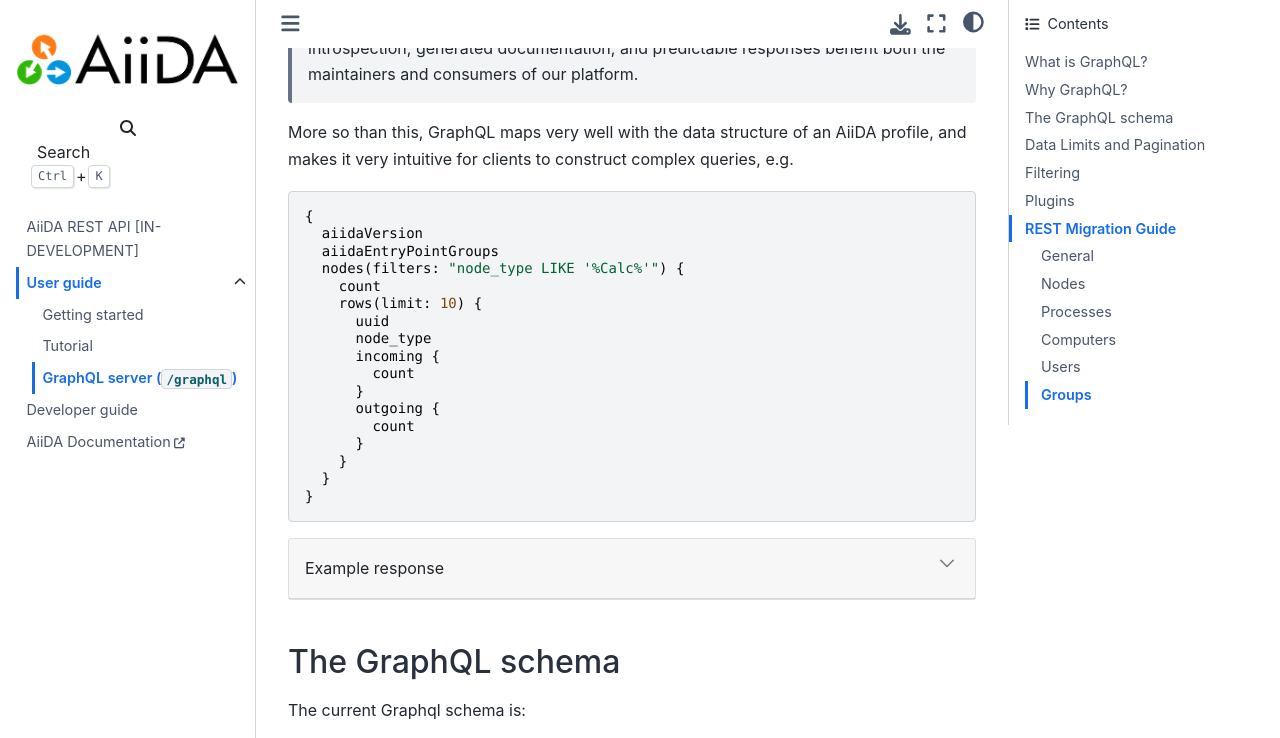
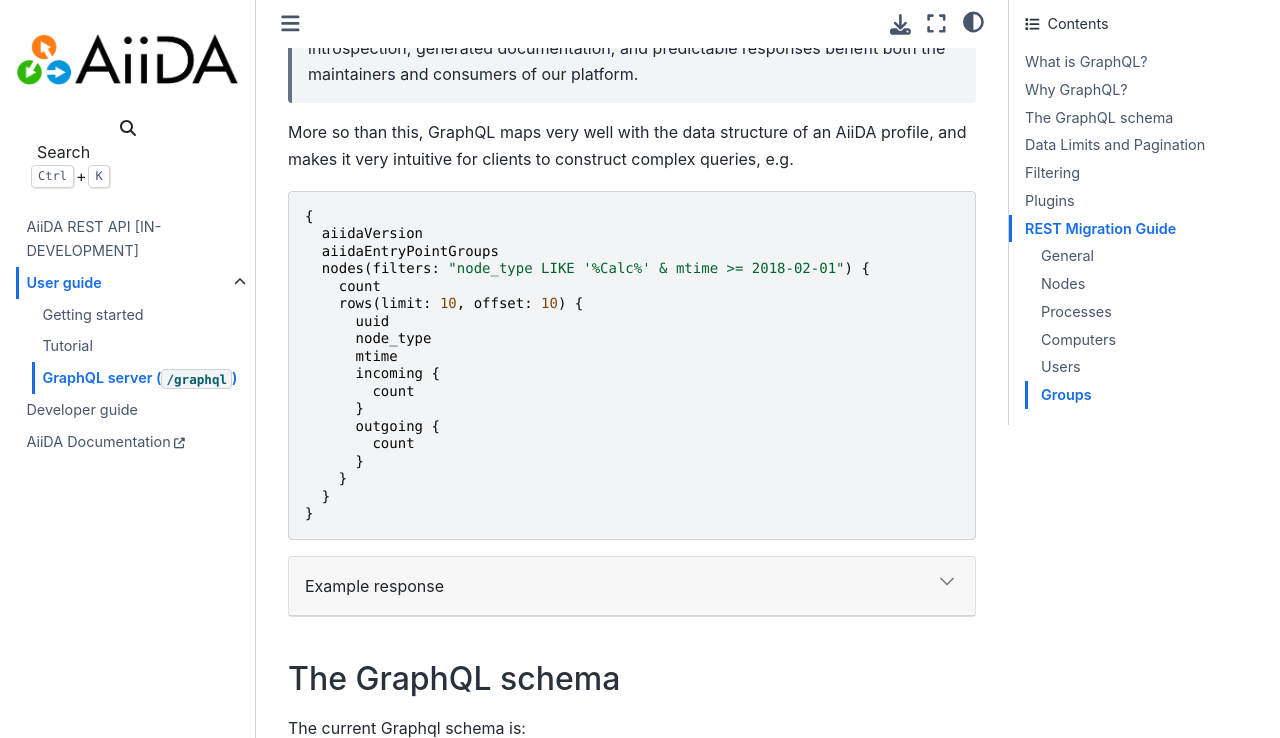
Before and after one commit to aiidateam/aiida-restapi, a Sphinx documentation site: the page built from docs/source/user_guide/graphql.md, in a window 1280 px wide and 900 px high, scrolled down 696 px, cut to the strip 0-738 px from the top of the window. Built offline with Sphinx 7.4.7 and the Sphinx Book theme 1.1.4, drawn with Linux system fonts in a browser that asks for light colours; pages that are not in the unit, such as notebooks, are missing from menus; some of the changed lines change nothing that is shown.

Commit message:
Update graphql.md

```diff
--- a/docs/source/user_guide/graphql.md
+++ b/docs/source/user_guide/graphql.md
@@ -26,11 +26,12 @@
 {
   aiidaVersion
   aiidaEntryPointGroups
-  nodes(filters: "node_type LIKE '%Calc%'") {
+  nodes(filters: "node_type LIKE '%Calc%' & mtime >= 2018-02-01") {
     count
-    rows(limit: 10) {
+    rows(limit: 10, offset: 10) {
       uuid
       node_type
+      mtime
       incoming {
         count
       }
@@ -69,58 +70,86 @@
       "count": 17784,
       "rows": [
         {
-          "uuid": "9505e71d-60a9-4d0a-ac44-b27ad42c5d66",
-          "node_type": "process.calculation.calcfunction.CalcFunctionNode.",
+          "uuid": "0f487263-999e-42dd-a71a-66ed6c4d39ba",
+          "node_type": "process.calculation.calcjob.CalcJobNode.",
+          "mtime": "2018-02-03T07:18:35.129525+01:00",
           "incoming": {
-            "count": 0
+            "count": 8
           },
           "outgoing": {
-            "count": 0
+            "count": 5
           }
         },
         {
-          "uuid": "6783928c-24a0-43c2-9b70-f48051222c60",
+          "uuid": "cff1e914-5a34-4930-9429-9dcc6d38feb1",
           "node_type": "process.calculation.calcfunction.CalcFunctionNode.",
+          "mtime": "2018-02-03T07:18:35.129813+01:00",
           "incoming": {
-            "count": 0
+            "count": 2
           },
           "outgoing": {
-            "count": 0
+            "count": 3
           }
         },
         {
-          "uuid": "70971dba-dce7-4272-ac52-3c1c5d1749b0",
+          "uuid": "2be5f351-6dd7-4a68-9873-4bc1b3b581fb",
           "node_type": "process.calculation.calcfunction.CalcFunctionNode.",
+          "mtime": "2018-02-03T07:18:35.129843+01:00",
           "incoming": {
-            "count": 1
+            "count": 2
           },
           "outgoing": {
-            "count": 1
+            "count": 3
           }
         },
         {
-          "uuid": "6af3f8a0-cf0d-4427-8472-f8907acfc87a",
+          "uuid": "3e4c9793-49f1-4165-85e1-beaba5a1c4f0",
+          "node_type": "process.calculation.calcfunction.CalcFunctionNode.",
+          "mtime": "2018-02-03T07:18:35.130197+01:00",
+          "incoming": {
+            "count": 2
+          },
+          "outgoing": {
+            "count": 2
+          }
+        },
+        {
+          "uuid": "3c397478-06af-4b76-8de8-a01fa7248d13",
+          "node_type": "process.calculation.calcfunction.CalcFunctionNode.",
+          "mtime": "2018-02-03T07:18:35.130550+01:00",
+          "incoming": {
+            "count": 2
+          },
+          "outgoing": {
+            "count": 3
+          }
+        },
+        {
+          "uuid": "d872a924-b831-4c91-92a9-59945544cea8",
           "node_type": "process.calculation.calcjob.CalcJobNode.",
+          "mtime": "2018-02-03T07:18:35.130714+01:00",
           "incoming": {
-            "count": 7
+            "count": 8
           },
           "outgoing": {
             "count": 4
           }
         },
         {
-          "uuid": "de98792b-ad78-4817-bf67-84630671e277",
+          "uuid": "dfe24253-9993-4abd-91c3-8ed0f2a4fd6f",
           "node_type": "process.calculation.calcjob.CalcJobNode.",
+          "mtime": "2018-02-03T07:18:35.131319+01:00",
           "incoming": {
-            "count": 9
+            "count": 7
           },
           "outgoing": {
             "count": 6
           }
         },
         {
-          "uuid": "c00f403f-84f8-433e-90ee-3801e2fa4fd1",
+          "uuid": "1feace00-7282-481c-bf6c-51659ef5b115",
           "node_type": "process.calculation.calcjob.CalcJobNode.",
+          "mtime": "2018-02-03T07:18:35.131384+01:00",
           "incoming": {
             "count": 8
           },
@@ -129,43 +158,25 @@
           }
         },
         {
-          "uuid": "66738498-ff6b-40c8-a167-b0c6556695a0",
-          "node_type": "process.calculation.calcjob.CalcJobNode.",
+          "uuid": "899d7d18-4880-4942-b45b-2885ca341d55",
+          "node_type": "process.calculation.calcfunction.CalcFunctionNode.",
+          "mtime": "2018-02-03T07:18:35.131482+01:00",
           "incoming": {
-            "count": 7
+            "count": 2
           },
           "outgoing": {
-            "count": 4
+            "count": 1
           }
         },
         {
-          "uuid": "b0e93972-4782-4908-b593-5fff627b7c93",
+          "uuid": "483f69f7-1f23-43ce-b9de-1bb5598083f3",
           "node_type": "process.calculation.calcjob.CalcJobNode.",
+          "mtime": "2018-02-03T07:18:35.132315+01:00",
           "incoming": {
-            "count": 9
-          },
-          "outgoing": {
-            "count": 4
-          }
-        },
-        {
-          "uuid": "115904df-b621-4b86-afb6-17fab3359d05",
-          "node_type": "process.calculation.calcjob.CalcJobNode.",
-          "incoming": {
-            "count": 9
+            "count": 8
           },
           "outgoing": {
             "count": 6
-          }
-        },
-        {
-          "uuid": "a4b9d700-33dc-4114-9d0e-2b0afeb89c0b",
-          "node_type": "process.calculation.calcjob.CalcJobNode.",
-          "incoming": {
-            "count": 9
-          },
-          "outgoing": {
-            "count": 4
           }
         }
       ]
```
